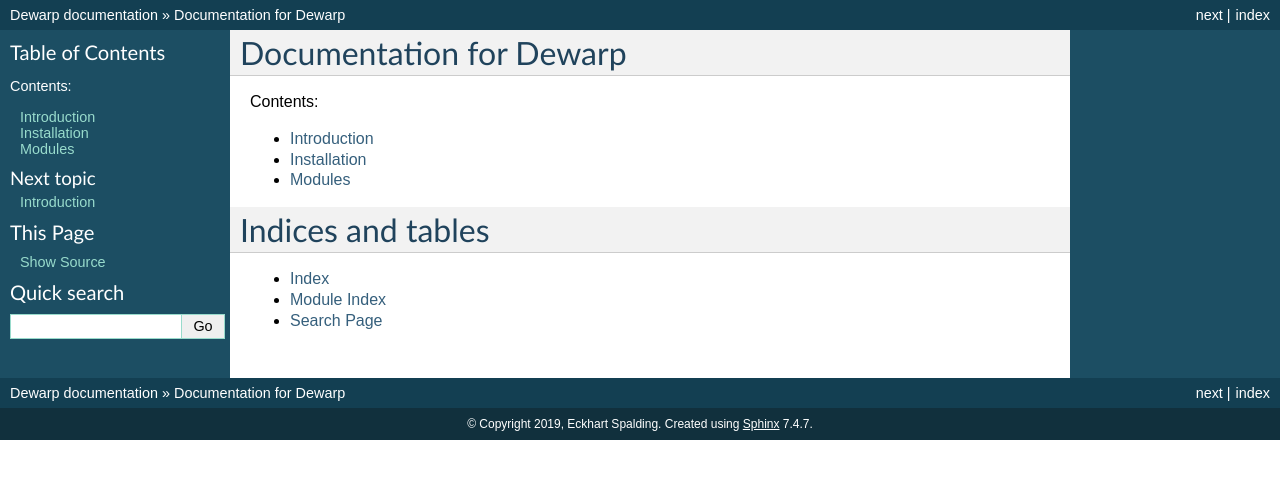
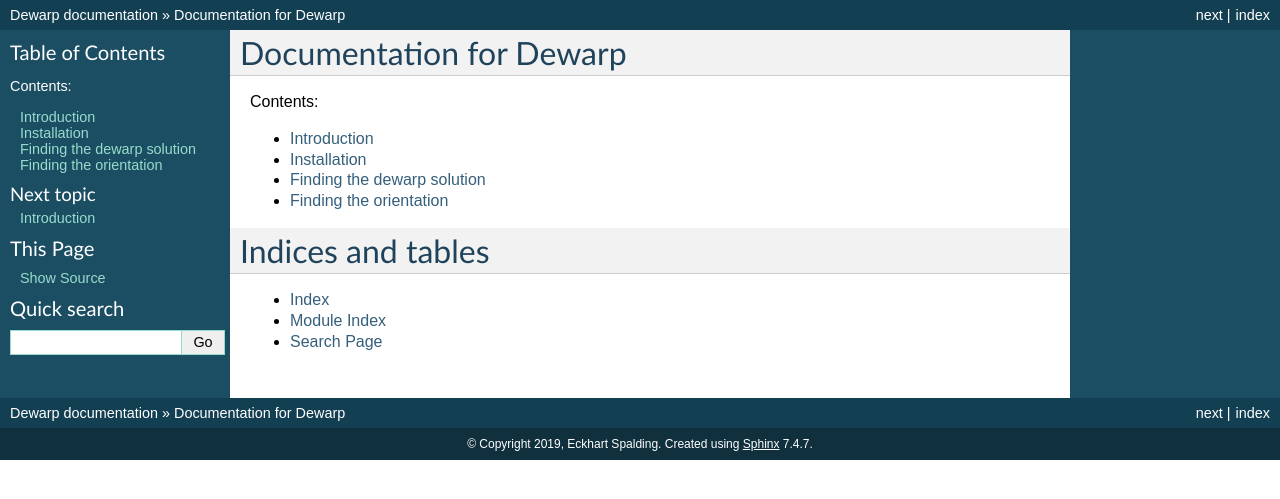
Before and after one commit to mwanakijiji/dewarp, a Sphinx documentation site: the page built from docs/index.rst, in a window 1280 px wide. Shown: the top 499 px of the page. Built offline with Sphinx 7.4.7, drawn with Linux system fonts in a browser that asks for light colours; pages that are not in the unit, such as notebooks, are missing from menus.

Commit message:
Added some readthedocs pages

```diff
--- a/docs/index.rst
+++ b/docs/index.rst
@@ -12,7 +12,8 @@
 
    introduction
    installation
-   modules
+   dewarp_soln
+   orientation
    acknowledgements
 
 
```
